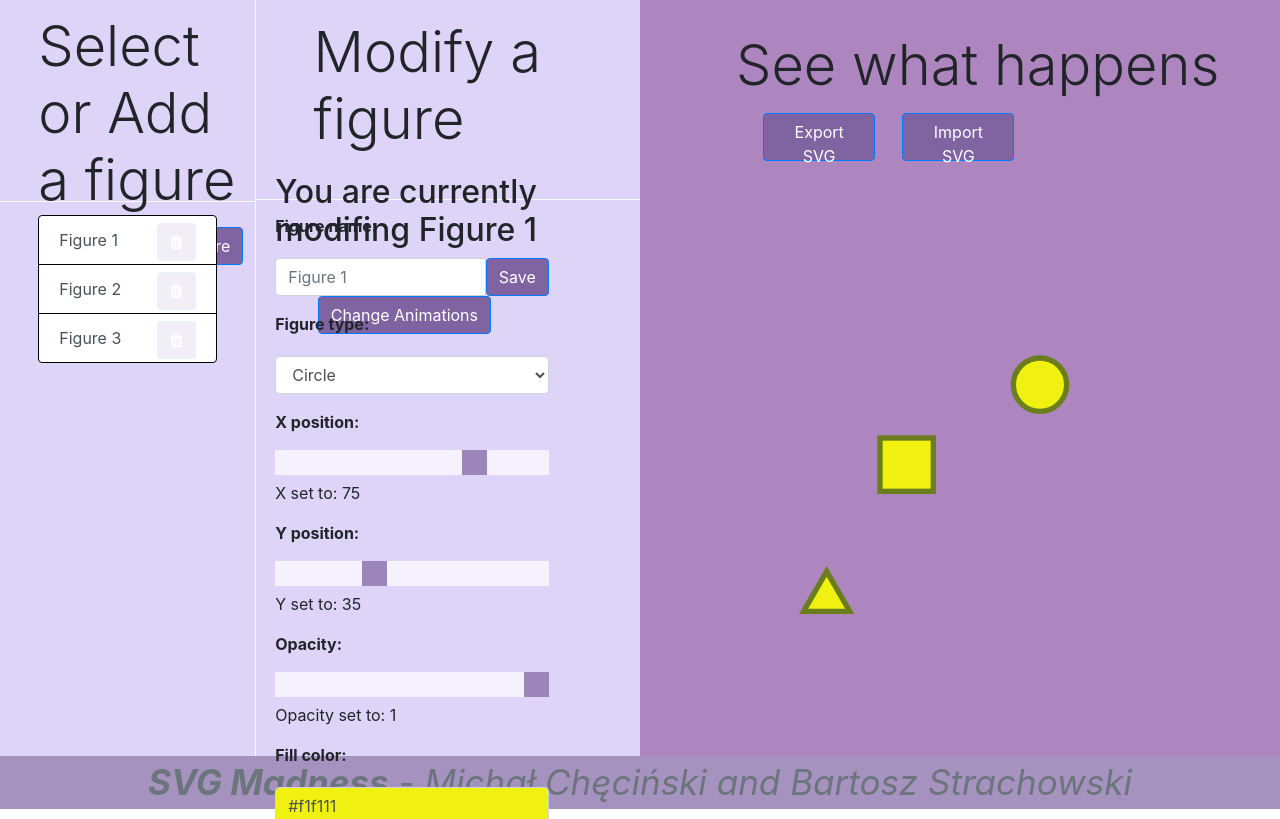
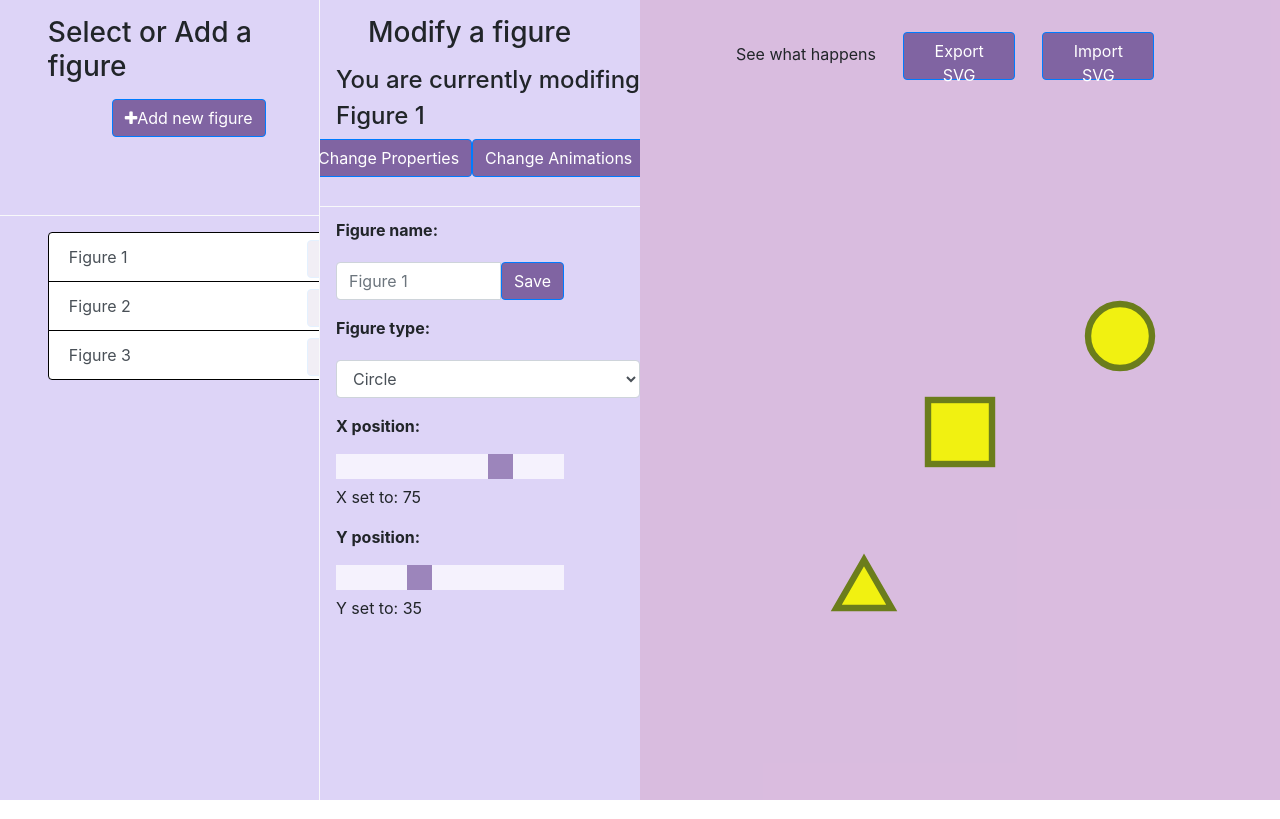
Before and after one commit to strachob/svg-animations, a React (Create React App) app: page / in a window 1280 px wide. Built offline with nearby package versions, Linux system fonts and the light colour scheme.

Commit message:
Work in progress

```diff
--- a/src/AnimationPane/AnimationPane.css
+++ b/src/AnimationPane/AnimationPane.css
@@ -1,15 +1,8 @@
 .animation-pane{
-    width: 50%;
-    left: 0;
+    /* width: 50%; */
+    /* left: 0; */
     background-color: #b57bc081;
 }
-
-.animation {
-    margin-left: 5%;
-    /* animation: Animation-spin infinite 20s linear; */
-    height: 40vmin;
-    pointer-events: none;
-  }
 
 .export {
   margin-left: 5%;
--- a/src/AnimationPane/Svg.js
+++ b/src/AnimationPane/Svg.js
@@ -32,7 +32,7 @@ export default class Svg extends React.Component {
 
   render() {
     return (
-      <svg viewBox="0 0 120 87" preserveAspectRatio="xMidYMid meet">
+      <svg width="100%" height="100%" viewBox="0 0 100 100" preserveAspectRatio="xMidYMid meet">
       {this.generateSvg()}
     </svg>
     )
--- a/src/AnimationPane/index.js
+++ b/src/AnimationPane/index.js
@@ -70,11 +70,13 @@ class AnimationPane extends React.Component {
   render() {
     return <div className="animation-pane pane">
       <div>
-        <h1 className="display-4 figure-header">See what happens
+        <div className="h-6 figure-header">See what happens
         <button className="btn btn-primary export" onClick={() => this.generateExportSvg() }> Export SVG </button>
-        <button className="btn btn-primary export" onClick={() => this.openImportModal() }> Import SVG </button></h1>
+        <button className="btn btn-primary export" onClick={() => this.openImportModal() }> Import SVG </button></div>
       </div>
-      <Svg figures={this.props.figures} />
+      <div>
+        <Svg figures={this.props.figures} />
+      </div>
 
       <ReactModal
           isOpen={this.state.openExportModal}
--- a/src/App.css
+++ b/src/App.css
@@ -10,6 +10,7 @@ body {
   height: 600px;
   overflow-y: scroll;
   margin-top: 5%;
+  height: 50vh;
 }
 
 .scrollable-config::-webkit-scrollbar {
@@ -30,12 +31,18 @@ body {
   background-color: #737272;
   border: 1px solid #000;
 }
-
+.col-lg-3 {
+  padding-left: 0 !important;
+  padding-right: 0 !important;
+}
+.col-lg-6 {
+  padding-left: 0 !important;
+  padding-right: 0 !important;
+}
 .pane {
-  float: left;
-  height: 94.5vh;
-  /* margin: 10px; */
   background-color: rgb(221, 212, 247);
+  overflow: auto !important;
+  height: 100vh !important;
 }
 
 .footer {
@@ -52,10 +59,6 @@ body {
   margin-bottom: 5%;
   vertical-align: middle;
   /* text-align: center; */
-}
-
-.row{
-  padding-left: 20%;
 }
 
 .app-header {
--- a/src/App.js
+++ b/src/App.js
@@ -204,13 +204,16 @@ class App extends React.Component{
   render(){
     console.log(this.state.objs)
     return (
-      <div className="app">
+      <div className="container-fluid p-0">
+        <div className="row w-100 m-0">
+          <div className="col-lg-3">
             <ObjectsPane
               objects={this.state.objs}
               addItem={this.addItemFunc}
               selectItem={this.selectItemFunc}
               deleteItem={this.deleteItemFunc} />
-
+            </div>
+            <div className="col-lg-3">
               { (this.state.objs.length !== 0) ? (
                 <ObjectSettings
                 selectedItem={this.state.objs[this.state.selectedObjectItem]}
@@ -222,9 +225,12 @@ class App extends React.Component{
                   </div>
                 </div>
               )}
-
+            </div>
+        <div className="col-lg-6">
           <AnimationPane figures={this.state.objs} parseSvgToObjects={this.parseSvgToObjects}/>
-      <div className="footer text-muted font-italic"><strong>SVG Madness</strong> - Michał Chęciński and Bartosz Strachowski</div>
+        </div>
+      {/* <div className="footer text-muted font-italic"><strong>SVG Madness</strong> - Michał Chęciński and Bartosz Strachowski</div> */}
+      </div>
       </div>
     );
   }
--- a/src/ObjectSettings/ObjectProps.css
+++ b/src/ObjectSettings/ObjectProps.css
@@ -1,5 +1,5 @@
 .object-props{
-    width: 30%;;
+    /* width: 30%; */
 }
 
 .middle{
@@ -7,7 +7,7 @@
 }
 
 .object-prop-control {
-  width: 75%;
+  /* width: 75%; */
   margin-top: 20px;
   font-weight: bold;
 }
--- a/src/ObjectSettings/index.js
+++ b/src/ObjectSettings/index.js
@@ -27,8 +27,9 @@ class ObjectSettings extends React.Component{
    return(
       <div className="object-props pane">
         <div className="object-props-header border-bottom border-light">
-          <h1 className="display-4 figure-header">Modify a figure</h1>
-          <h2 className="middle">You are currently modifing {this.props.selectedItem.name}</h2>
+          <h3 className="figure-header">Modify a figure</h3>
+          <h4 className="middle">You are currently modifing</h4>
+          <h4 className="middle">{this.props.selectedItem.name} </h4>
           <div className="row">
               <button className="btn btn-primary" onClick={() => this.setToProps()}>Change Properties</button>
               <button className="btn btn-primary" onClick={() => this.setToAnimations()}>Change Animations</button>
--- a/src/ObjectsPane/ObjectPane.css
+++ b/src/ObjectsPane/ObjectPane.css
@@ -1,13 +1,8 @@
-.object-pane{
-    width: 20%;
-    /* left: 0; */
-    position: relative;
 
-}
 
 .object-pane li{
     display: block;
-    width: 70%;
+    /* width: 70%; */
     height: 50px;
     border: 1px solid #000;
     float: left;
@@ -41,7 +36,7 @@
 
 .list-object:hover {
     background-color: lightblue;
-    width: 105%;
+    /* width: 105%; */
     height: 52px;
     font-weight: bold;
 }
--- a/src/ObjectsPane/index.js
+++ b/src/ObjectsPane/index.js
@@ -18,7 +18,7 @@ class ObjectsPane extends React.Component {
     return(
       <div className="object-pane pane border-right border-light">
         <div className="object-pane-header border-bottom border-light">
-          <h4 className="display-4 figure-header">Select or Add a figure</h4>
+          <h3 className="figure-header">Select or Add a figure</h3>
           <button onClick={(e) => this.props.addItem()}
                   className="btn btn-primary new-obj-btn"
                   type="button">
```
Lines whose indentation alone changed are shown as unchanged.
